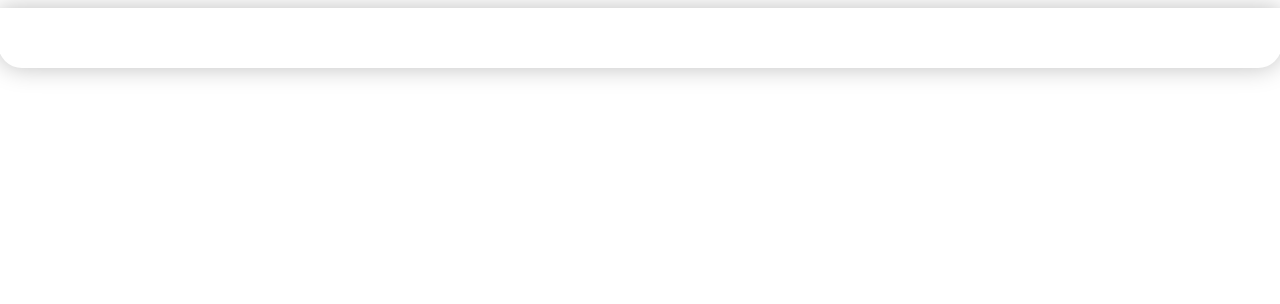
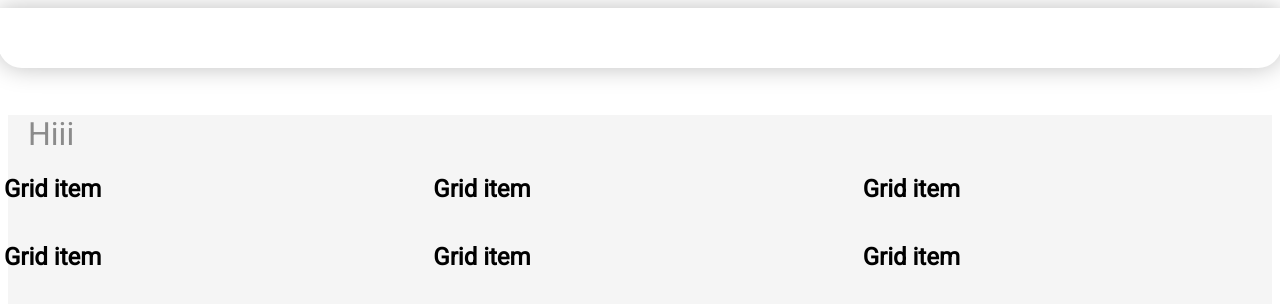
Before and after one commit to Zeyad-Amr/HealU, a React (Create React App) app in the folder client/: page /addDoctor in a window 1280 px wide. Before the commit this address had no page. Shown: the top 304 px of the page. Built offline with nearby package versions, Linux system fonts and the light colour scheme.

Commit message:
AdminPortalEdits

```diff
--- a/client/package.json
+++ b/client/package.json
@@ -6,6 +6,7 @@
     "@date-io/date-fns": "^2.17.0",
     "@emotion/react": "^11.11.3",
     "@emotion/styled": "^11.11.0",
+    "@fontsource/roboto": "^5.0.8",
     "@material-ui/core": "^4.12.4",
     "@mui/icons-material": "^5.15.2",
     "@mui/lab": "^5.0.0-alpha.158",
--- a/client/src/App.tsx
+++ b/client/src/App.tsx
@@ -2,7 +2,7 @@ import DoctorSlot from "./modules/clinics-portals/orthopedic/pages/doctorSlot/do
 import { BrowserRouter as Router, Routes, Route } from "react-router-dom";
 import Navbar from "./modules/clinics-portals/orthopedic/components/navbar/navbar";
 import Patient from "./modules/clinics-portals/orthopedic/pages/patient/patient";
-
+import AddDoctor from "./modules/admin-portal/pages/doctors";
 function App() {
   return (
     <Router>
@@ -10,7 +10,7 @@ function App() {
       <Routes>
         <Route path="/" element={<DoctorSlot />} />
         <Route path="/patient" element={<Patient />} />
-        {/* <Route path="/appoinments" element={<ScheduleTable />} /> */}
+        <Route path="/addDoctor" element={<AddDoctor />} />
       </Routes>
     </Router>
   );
--- /dev/null
+++ b/client/src/modules/admin-portal/pages/doctors.module.css
@@ -0,0 +1 @@
+@import url('https://fonts.googleapis.com/css2?family=Roboto:wght@400;700&display=swap');
--- a/client/src/modules/admin-portal/pages/doctors.tsx
+++ b/client/src/modules/admin-portal/pages/doctors.tsx
@@ -1,9 +1,37 @@
-import TableComponent from "../../clinics-portals/orthopedic/components/table/schedulesTable";
+import * as React from "react";
+import Grid from "@mui/material/Grid"; // Grid version 1
+import styles from "../../clinics-portals/orthopedic/components/form/addSlotForm.module.css";
 
-const DoctorTable = () => {
+const AddDoctor = () => {
   return (
-    <>
-      {/* <TableComponent schedules={} /> */}
-    </>
+    <div
+      className={styles.mainContainer}
+      style={{
+        justifyContent: "center",
+        alignItems: "center",
+        minHeight: "100vh",
+        fontFamily: "Roboto",
+        backgroundColor: "#f5f5f5",
+      }}
+    >
+      <h2 className={styles.labelElement}> Hiii</h2>
+      <Grid
+        container
+        spacing={{ xs: 2, md: 3 }}
+        columns={{ xs: 4, sm: 8, md: 12 }}
+        justifyContent="center" // Center the Grid horizontally
+        alignItems="center" // Center the Grid vertically
+      >
+        {Array.from(Array(6)).map((_, index) => (
+          <Grid xs={1} sm={4} md={4} key={index} >
+            <div style={{ marginLeft: "20px" }}>
+              <h2>Grid item</h2>
+            </div>
+          </Grid>
+        ))}
+      </Grid>
+    </div>
   );
 };
+
+export default AddDoctor;
--- a/client/src/modules/admin-portal/slices/doctor-slice.ts
+++ b/client/src/modules/admin-portal/slices/doctor-slice.ts
@@ -30,6 +30,8 @@ export const getDoctors = createAsyncThunk(
   }
 );
 
+// export const addDoctor = createAsyncThunk()
+
 const doctorSlice = createSlice({
   name: "doctors",
   initialState,
--- a/client/src/modules/clinics-portals/orthopedic/components/button/button.module.css
+++ b/client/src/modules/clinics-portals/orthopedic/components/button/button.module.css
@@ -10,11 +10,6 @@
 }
 
 .ButtonComponent {
-  width: 231px;
-  height: 38px;
-  font-family: Roboto;
-  margin-top: 10px;
-  margin-left: 50px;
   font-size: 32px;
   font-weight: 600;
   line-height: 38px;
@@ -33,6 +28,9 @@
   border-radius: 15px;
   background-color: black;
   background: linear-gradient(285.17deg, #01b6b6 10.66%, #13d2de 102.7%);
+  justify-content: center;
+  display: flex;
+  align-items: center;
 }
 
 .buttonPrescription {
--- a/client/src/modules/clinics-portals/orthopedic/components/form/addSlotForm.module.css
+++ b/client/src/modules/clinics-portals/orthopedic/components/form/addSlotForm.module.css
@@ -1,3 +1,5 @@
+@import url('https://fonts.googleapis.com/css2?family=Roboto:wght@400;400&display=swap');
+
 .addSlotForm_formContainer {
   width: 650px;
   height: 626px;
@@ -100,7 +102,7 @@
 }
 
 .textElement {
-  width: 231px;
+  width: 238px;
   height: 38px;
   top: 282px;
   left: 667px;
--- a/client/src/modules/clinics-portals/orthopedic/components/form/addSlotForm.tsx
+++ b/client/src/modules/clinics-portals/orthopedic/components/form/addSlotForm.tsx
@@ -13,6 +13,7 @@ import { RootState } from "../../slices/combineReducers";
 import { Dispatch } from "react";
 import { addSlot } from "../../slices/addSlotsSlice";
 import { makeStyles } from "@mui/styles";
+
 
 const useStyles = makeStyles({
   textField: {
```
Also changed, not shown: client/src/modules/clinics-portals/orthopedic/components/table/table.tsx (deleted, +0 -46 lines), 1 other file (tests, documents, lock files or other folders).
